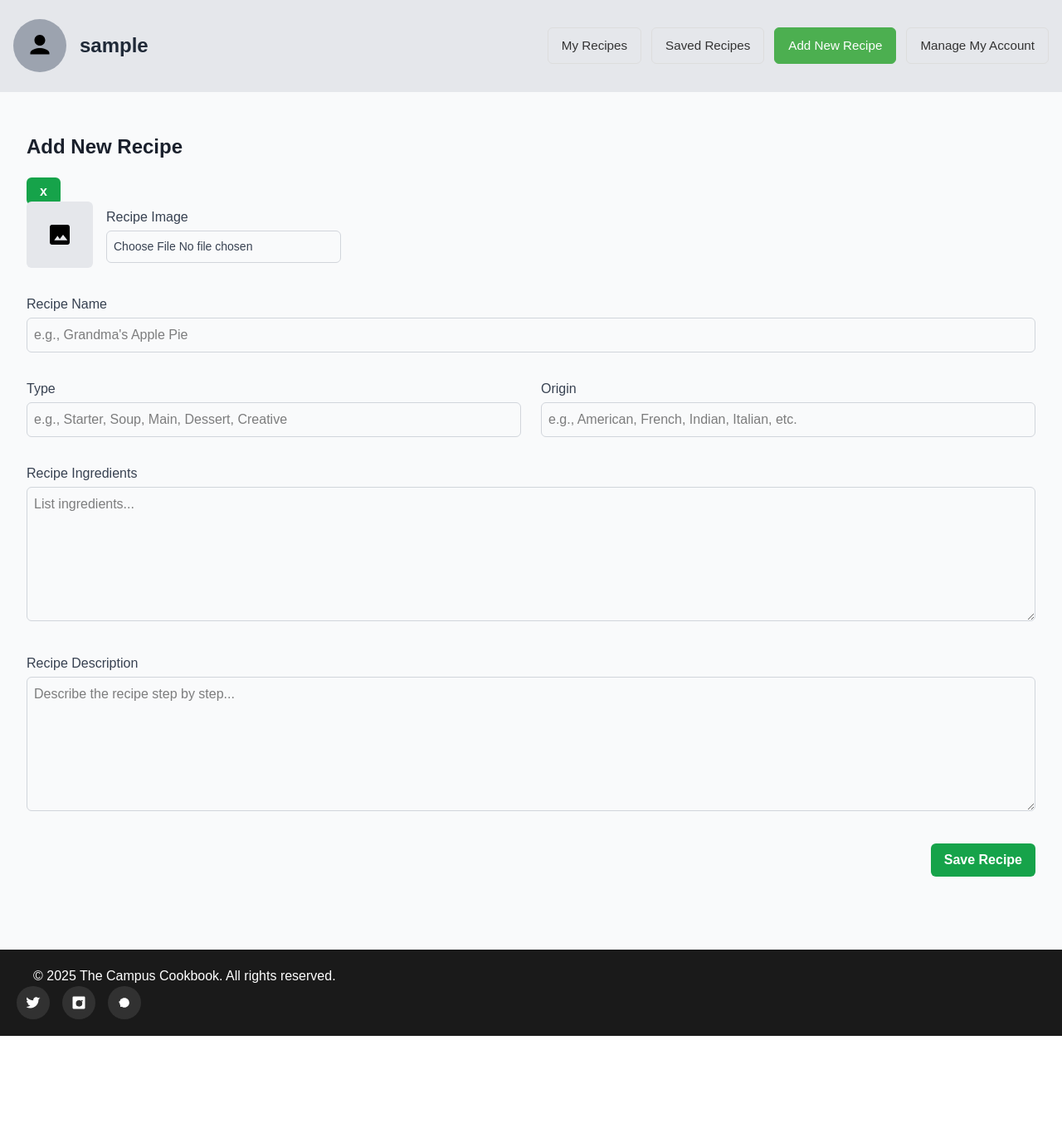
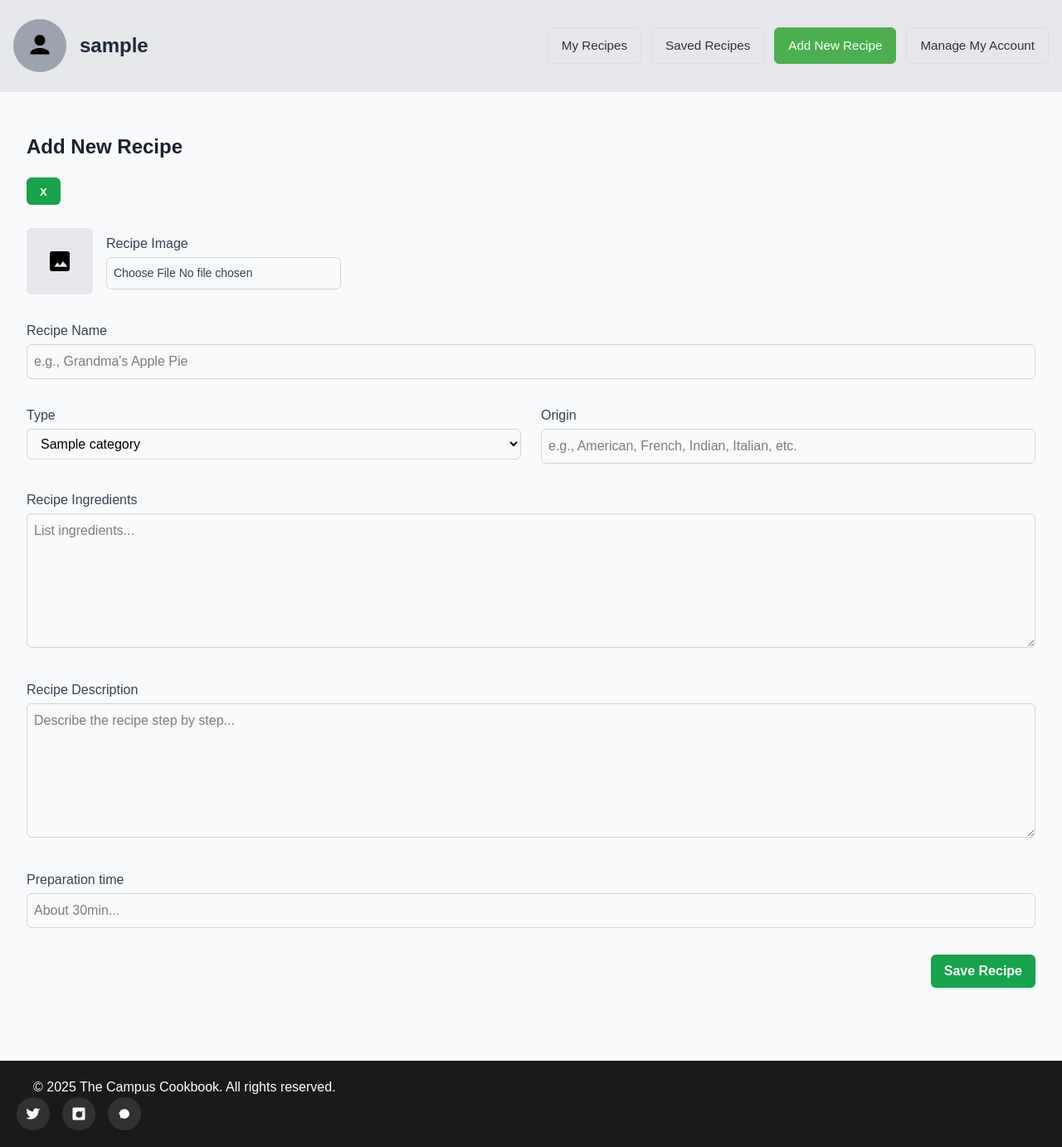
Before and after one commit to Rapteon/thecampuscookbook, a Django app: page /profile/add-recipe/ in a window 1280 px wide. Shown: the part 125-1508 px from the top of the page at 83% size. Before the commit the page ends 1374 px from the top, so only its background shows below. Run offline with Django 5.2, Linux system fonts and the light colour scheme; a user stored in the database is signed in; tables that the repository leaves empty hold one stand-in row (values such as "Sample post"); grey boxes marked "Sample" are stand-in pictures.

Commit message:
Implemented feature to add recipe from profile page. (#29)

```diff
--- a/thecampuscookbook/account/views.py
+++ b/thecampuscookbook/account/views.py
@@ -1,7 +1,9 @@
 from django.core.paginator import Paginator
-from django.shortcuts import render
+from django.shortcuts import redirect, render
 from recipe.models import SavedRecipe
 from django.contrib.auth.decorators import login_required
+from recipe.forms import RecipeForm
+from category.models import Category
 
 
 @login_required
@@ -24,7 +26,25 @@ def my_recipes(request):
 
 @login_required
 def add_recipe(request):
-    return render(request, "account/add-recipes/index.html")
+    # Save the form if POST request, otherwise show a blank form.
+    if request.method == "POST":
+        recipe_form = RecipeForm(request.POST, request.FILES)
+
+        if recipe_form.is_valid():
+            recipe_form.instance.user_profile = request.user.userprofile
+            recipe_form.save()
+            return redirect("my-recipes")
+        else:
+            print(recipe_form.errors)
+    else:
+        recipe_form = RecipeForm()
+
+    categories = Category.objects.all()
+    return render(
+        request,
+        "account/add-recipes/index.html",
+        {"recipe_form": recipe_form, "categories": categories},
+    )
 
 
 @login_required
--- /dev/null
+++ b/thecampuscookbook/recipe/forms.py
@@ -0,0 +1,24 @@
+from django import forms
+from .models import Recipe
+
+
+class RecipeForm(forms.ModelForm):
+    title = forms.CharField()
+    origin = forms.CharField()
+    ingredients = forms.Textarea()
+    description = forms.Textarea()
+    image = forms.ClearableFileInput()
+    category_id = forms.Select()
+    preparation_time = forms.CharField()
+
+    class Meta:
+        model = Recipe
+        fields = (
+            "title",
+            "origin",
+            "category_id",
+            "ingredients",
+            "description",
+            "preparation_time",
+            "image",
+        )
--- a/thecampuscookbook/templates/account/add-recipes/index.html
+++ b/thecampuscookbook/templates/account/add-recipes/index.html
@@ -11,9 +11,9 @@
   </div>
 
   <!-- Form Start -->
-  <form method="POST" action="" enctype="multipart/form-data" class="recipe-form">
+  <form method="POST" action="{% url 'add-recipe' %}" enctype="multipart/form-data" class="recipe-form">
     {% csrf_token %}
-
+    <p>{{recipe_form.non_field_errors}}</p>
     <!-- Top Section: Image & "Add to My Collections" -->
     <div class="form-top-section">
       <!-- Image Placeholder / Upload -->
@@ -25,46 +25,64 @@
           </svg>
         </div>
         <div class="image-upload-controls">
-          <label class="image-upload-label" for="image">Recipe Image</label>
-          <input type="file" name="image" id="image" class="image-upload-input"/>
+          <label class="image-upload-label" for="{{recipe_form.image.id_for_label}}">Recipe Image</label>
+          <input type="file" name="{{recipe_form.image.name}}" id="{{recipe_form.image.id_for_label}}" class="image-upload-input" accept="image/jpeg"/>
+          <p>{{recipe_form.image.errors}}</p>
         </div>
       </div>
     </div>
 
     <!-- Recipe Name -->
     <div class="form-field">
-      <label class="form-label" for="recipe_name">Recipe Name</label>
-      <input type="text" name="recipe_name" id="recipe_name" placeholder="e.g., Grandma's Apple Pie" class="form-input"/>
+      <label class="form-label" for="{{recipe_form.title.id_for_label}}">Recipe Name</label>
+      <input type="text" name="{{recipe_form.title.name}}" id="{{recipe_form.title.id_for_label}}" placeholder="e.g., Grandma's Apple Pie" class="form-input"/>
+      <p>{{recipe_form.title.errors}}</p>
     </div>
 
     <!-- Tags: Type & Origin -->
     <div class="form-row">
       <!-- Type -->
       <div class="form-field">
-        <label class="form-label" for="type">Type</label>
-        <input type="text" name="type" id="type" placeholder="e.g., Starter, Soup, Main, Dessert, Creative" class="form-input"/>
+        <label class="form-label" for="{{recipe_form.category_id.id_for_label}}">Type</label>
+        <!-- <input type="text" name="type" id="{{form.category_id.id_for_label}}" placeholder="e.g., Starter, Soup, Main, Dessert, Creative" class="form-input"/> -->
+        <select name="{{recipe_form.category_id.name}}" id="{{recipe_form.category_id.id_for_label}}" class="form-input">
+          {% for category in categories %}
+              <option value="{{ category.id }}">{{ category.name }}</option>
+          {% endfor %}
+          </select>
+        <p>{{recipe_form.category_id.errors}}</p>
       </div>
       <!-- Origin -->
       <div class="form-field">
-        <label class="form-label" for="origin">Origin</label>
-        <input type="text" name="origin" id="origin" placeholder="e.g., American, French, Indian, Italian, etc." class="form-input"/>
+        <label class="form-label" for="{{recipe_form.origin.id_for_label}}">Origin</label>
+        <input type="text" name="{{recipe_form.origin.name}}" id="{{recipe_form.origin.id_for_label}}" placeholder="e.g., American, French, Indian, Italian, etc." class="form-input"/>
+        <p>{{recipe_form.origin.errors}}</p>
       </div>
     </div>
 
     <!-- Recipe Ingredients & Description -->
     <div class="form-field">
-      <label class="form-label" for="ingredients">Recipe Ingredients</label>
-      <textarea name="ingredients" id="ingredients" rows="6" placeholder="List ingredients..." class="form-textarea"></textarea>
+      <label class="form-label" for="{{recipe_form.ingredients.id_for_label}}">Recipe Ingredients</label>
+      <textarea name="{{recipe_form.ingredients.name}}" id="{{recipe_form.ingredients.id_for_label}}" rows="6" placeholder="List ingredients..." class="form-textarea"></textarea>
+      <p>{{recipe_form.ingredients.errors}}</p>
     </div>
 
     <div class="form-field">
-      <label class="form-label" for="description">Recipe Description</label>
-      <textarea name="description" id="description" rows="6" placeholder="Describe the recipe step by step..." class="form-textarea"></textarea>
+      <label class="form-label" for="{{recipe_form.description.id_for_label}}">Recipe Description</label>
+      <textarea name="{{recipe_form.description.name}}" id="{{recipe_form.description.id_for_label}}" rows="6" placeholder="Describe the recipe step by step..." class="form-textarea"></textarea>
+      <p>{{recipe_form.description.errors}}</p>
+    </div>
+
+    <!-- Recipe preparation time -->
+    <div class="form-field">
+      <label class="form-label" for="{{recipe_form.preparation_time.id_for_label}}">Preparation time</label>
+      <input type="text" name="{{recipe_form.preparation_time.name}}" id="{{recipe_form.preparation_time.id_for_label}}" placeholder="About 30min..." class="form-input"/>
+      <p>{{recipe_form.preparation_time.errors}}</p>
     </div>
 
     <!-- Submit Button -->
     <div class="form-submit">
-      <button type="submit" class="submit-button">
+      <button type="submit" name="submit" class="submit-button" value="Submit">
         Save Recipe
       </button>
     </div>
```
